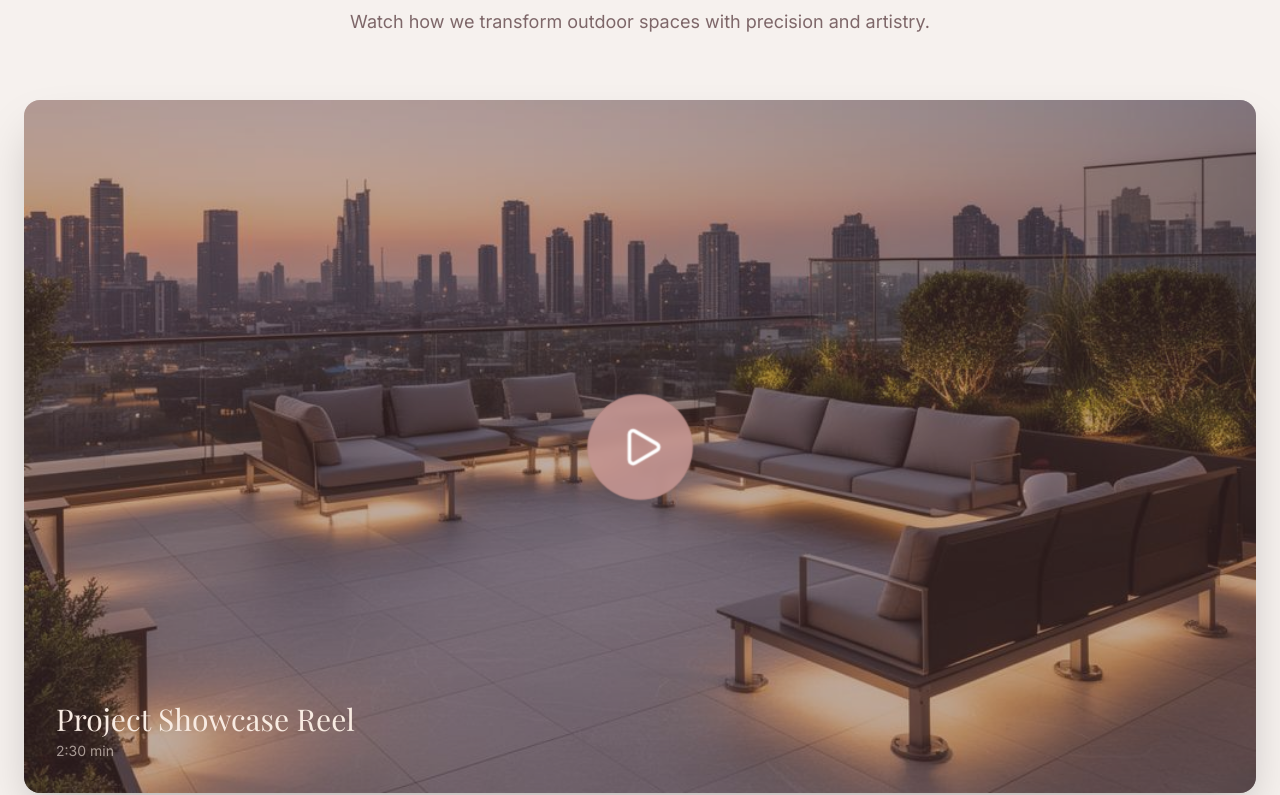
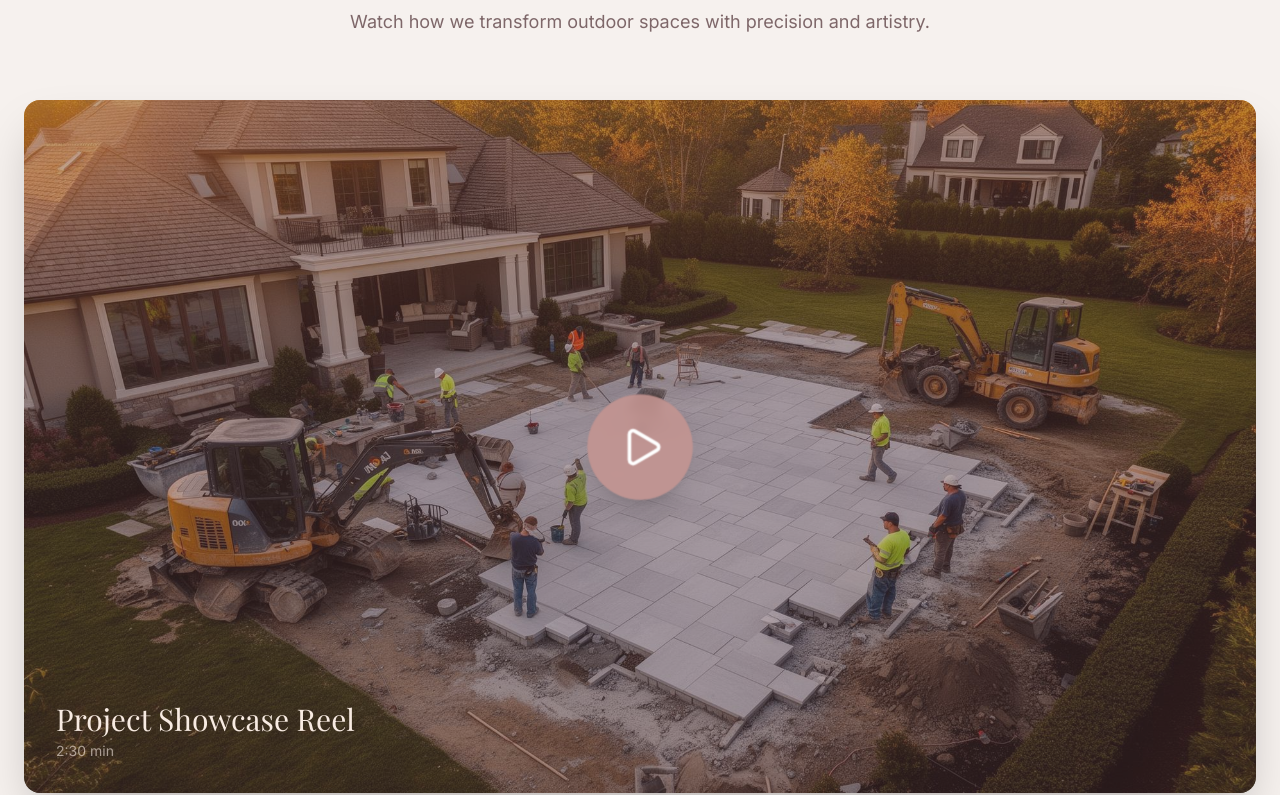
Before and after one commit to SamisDone/Atelier-De-Luca, a Next.js app: page / in a window 1280 px wide. Shown: the part 4503-5298 px from the top of the page. Built offline with nearby package versions, Linux system fonts and the light colour scheme.

Commit message:
Refresh landscaping visuals
Co-authored-by: SamisDone <119945235+SamisDone@users.noreply.github.com>

```diff
--- a/src/components/VideoShowcase.tsx
+++ b/src/components/VideoShowcase.tsx
@@ -43,7 +43,7 @@ const VideoShowcase = () => {
               {/* Video thumbnail using existing gallery image */}
               <div
                 className="absolute inset-0 bg-cover bg-center"
-                style={{ backgroundImage: "url(/images/gallery-rooftop.jpg)" }}
+                style={{ backgroundImage: "url(/images/video-thumbnail.jpg)" }}
               />
               <div className="absolute inset-0 bg-brand-tertiary/40 group-hover:bg-brand-tertiary/30 transition-colors duration-500" />
               <motion.div
```
